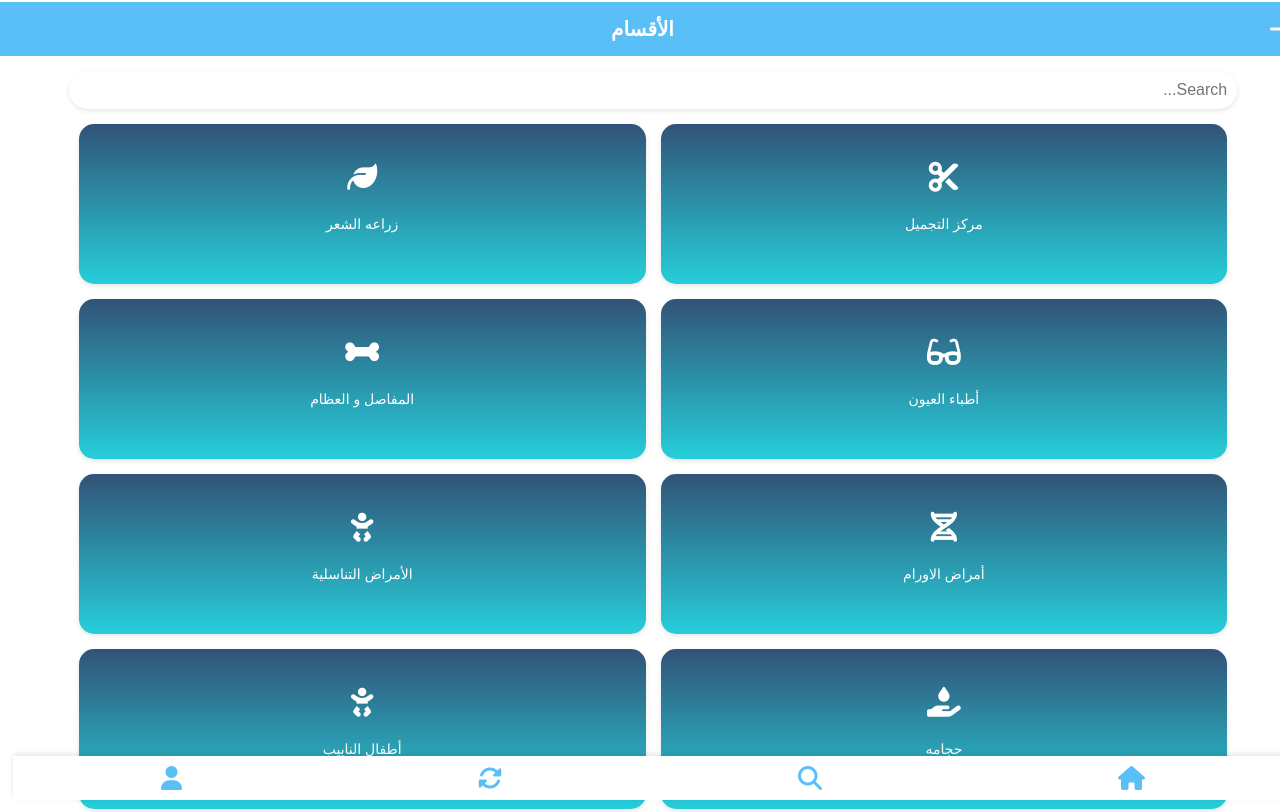
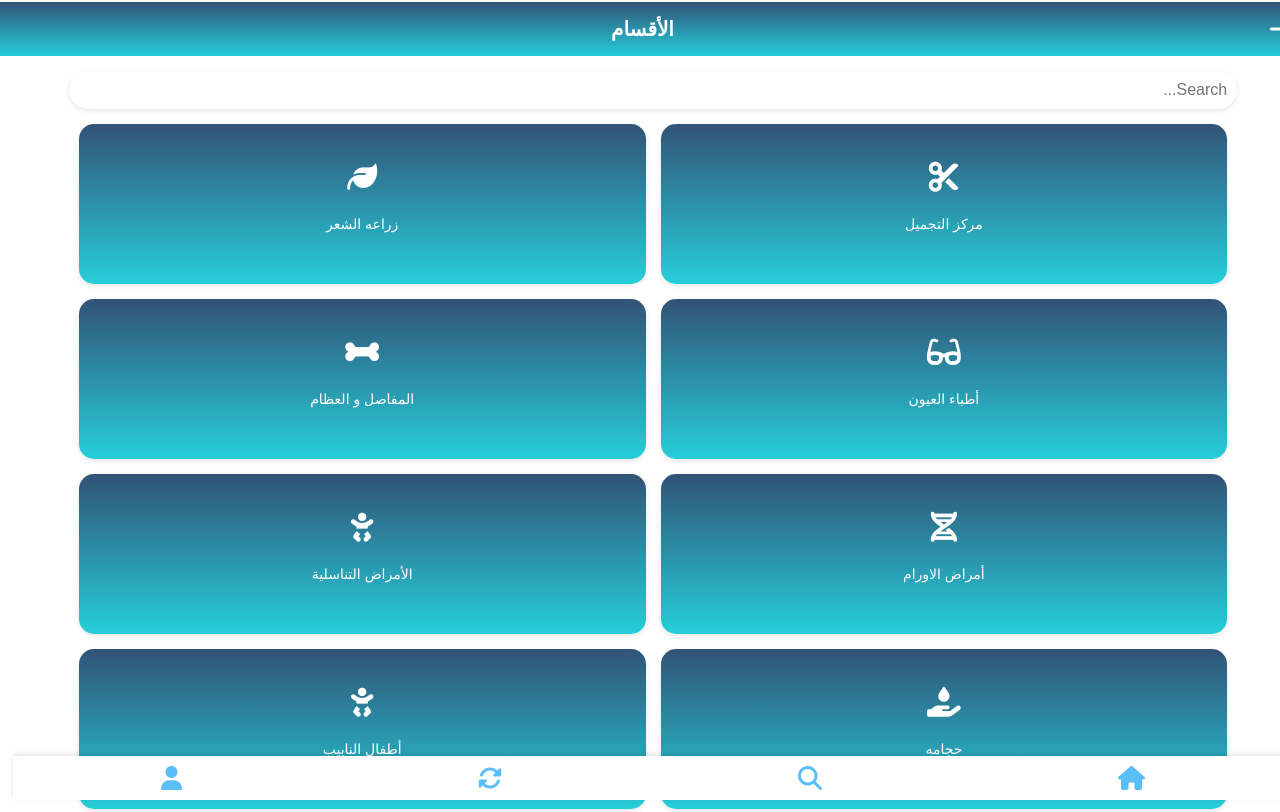
Before and after one commit to APP2-a11y/Wep-programe, a plain HTML site: page doctor.html in a window 1280 px wide. Shown: the top 812 px of the page. Drawn offline with nearby package versions, Linux system fonts and the light colour scheme.

Commit message:
https://github.com/GO-Colden/Wep-programe.git

```diff
--- a/doctor.html
+++ b/doctor.html
@@ -23,7 +23,7 @@
         }
         .header {
             width: 100%;
-            background: #5ABEF7;
+      background: linear-gradient( #315377, #26ceda);
             padding: 15px;
             display: flex;
             justify-content: space-between;
```
